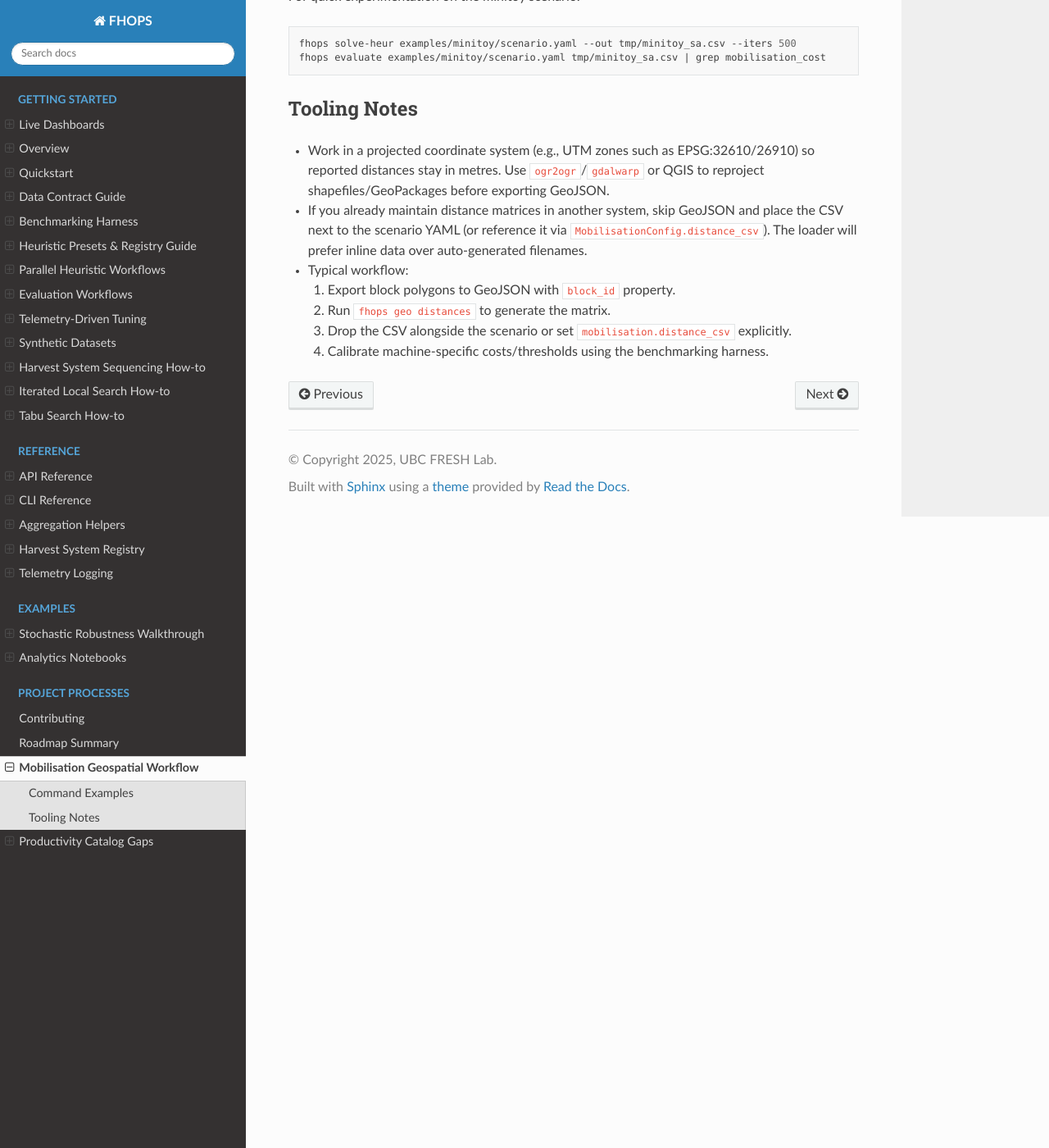
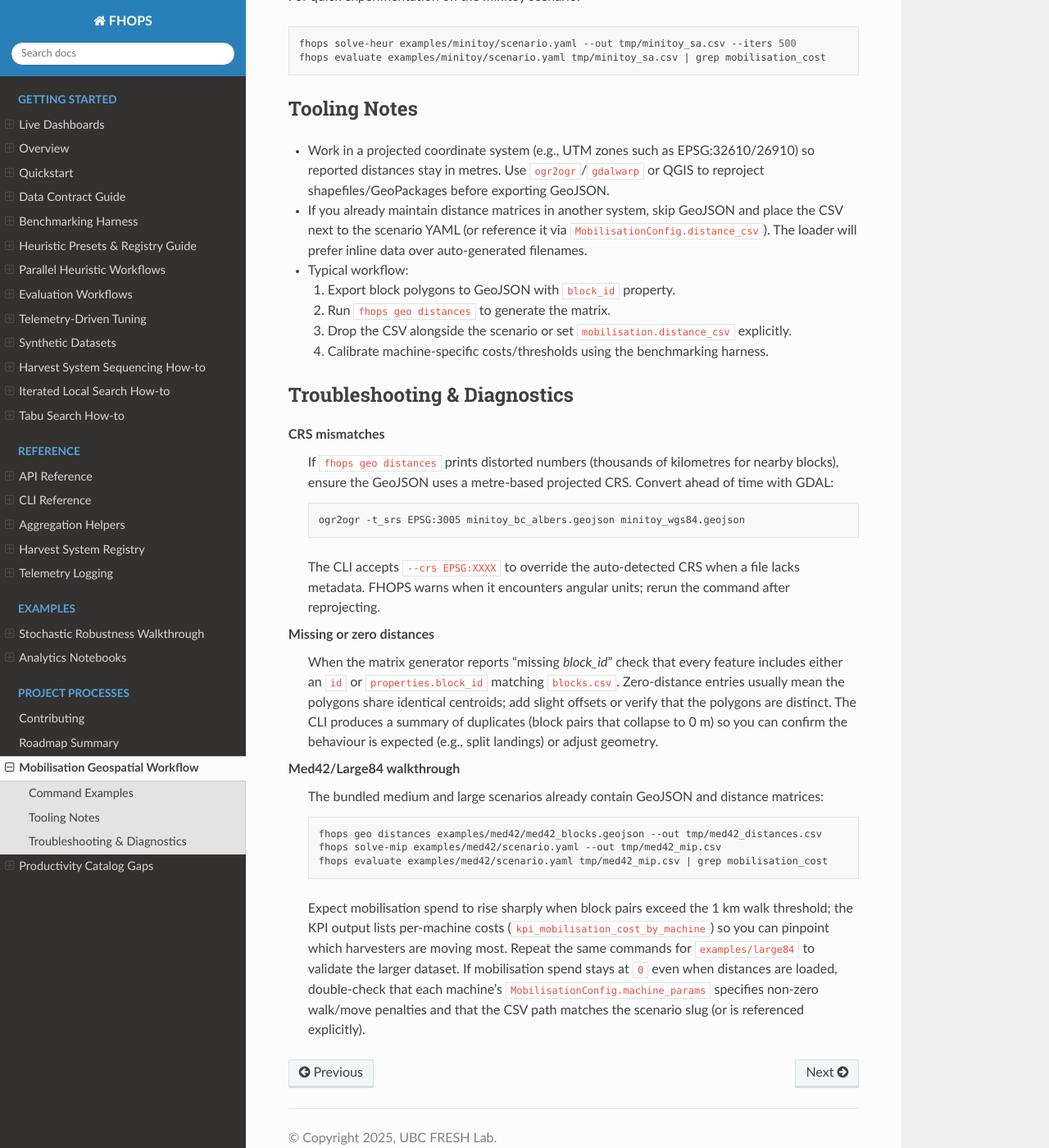
Before and after one commit to UBC-FRESH/fhops, a Sphinx documentation site: the page built from docs/howto/mobilisation_geo.rst, in a window 1280 px wide and 1400 px high, scrolled down 902 px. Shown: the whole window at 82% size. Built offline with Sphinx 7.4.7 and the Read the Docs theme 3.1.0, drawn with Linux system fonts in a browser that asks for light colours.

Commit message:
docs: add mobilisation troubleshooting guide

```diff
--- a/docs/howto/mobilisation_geo.rst
+++ b/docs/howto/mobilisation_geo.rst
@@ -57,3 +57,40 @@ Tooling Notes
   2. Run ``fhops geo distances`` to generate the matrix.
   3. Drop the CSV alongside the scenario or set ``mobilisation.distance_csv`` explicitly.
   4. Calibrate machine-specific costs/thresholds using the benchmarking harness.
+
+Troubleshooting & Diagnostics
+-----------------------------
+
+**CRS mismatches**
+  If ``fhops geo distances`` prints distorted numbers (thousands of kilometres for nearby blocks),
+  ensure the GeoJSON uses a metre-based projected CRS. Convert ahead of time with GDAL:
+
+  .. code-block:: bash
+
+     ogr2ogr -t_srs EPSG:3005 minitoy_bc_albers.geojson minitoy_wgs84.geojson
+
+  The CLI accepts ``--crs EPSG:XXXX`` to override the auto-detected CRS when a file lacks metadata.
+  FHOPS warns when it encounters angular units; rerun the command after reprojecting.
+
+**Missing or zero distances**
+  When the matrix generator reports “missing `block_id`” check that every feature includes either an
+  ``id`` or ``properties.block_id`` matching ``blocks.csv``. Zero-distance entries usually mean the
+  polygons share identical centroids; add slight offsets or verify that the polygons are distinct.
+  The CLI produces a summary of duplicates (block pairs that collapse to 0 m) so you can confirm the
+  behaviour is expected (e.g., split landings) or adjust geometry.
+
+**Med42/Large84 walkthrough**
+  The bundled medium and large scenarios already contain GeoJSON and distance matrices:
+
+  .. code-block:: bash
+
+     fhops geo distances examples/med42/med42_blocks.geojson --out tmp/med42_distances.csv
+     fhops solve-mip examples/med42/scenario.yaml --out tmp/med42_mip.csv
+     fhops evaluate examples/med42/scenario.yaml tmp/med42_mip.csv | grep mobilisation_cost
+
+  Expect mobilisation spend to rise sharply when block pairs exceed the 1 km walk threshold; the KPI
+  output lists per-machine costs (``kpi_mobilisation_cost_by_machine``) so you can pinpoint which
+  harvesters are moving most. Repeat the same commands for ``examples/large84`` to validate the
+  larger dataset. If mobilisation spend stays at ``0`` even when distances are loaded, double-check
+  that each machine’s ``MobilisationConfig.machine_params`` specifies non-zero walk/move penalties
+  and that the CSV path matches the scenario slug (or is referenced explicitly).
```
Also changed, not shown: CHANGE_LOG.md (+1 -0 lines), notes/sphinx-documentation.md (+8 -14 lines).
